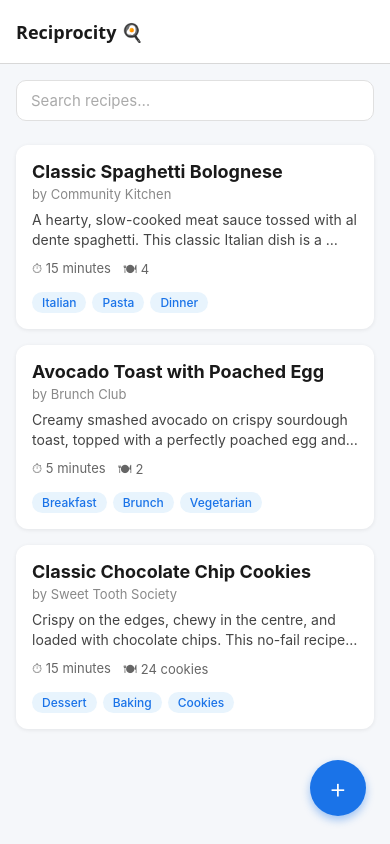
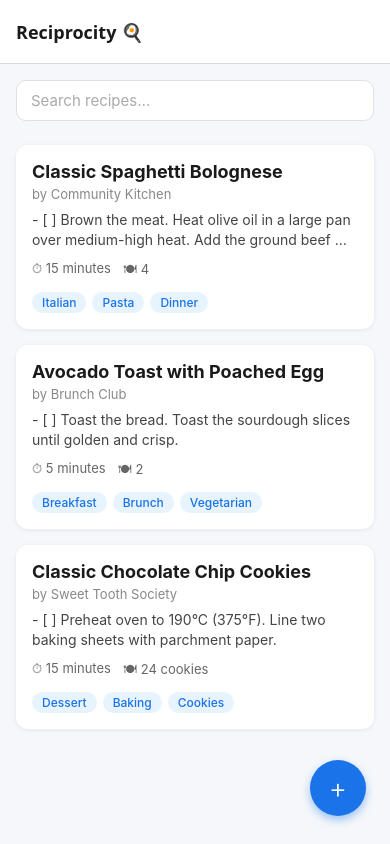
Before and after one commit to jweedenwright/reciprocity, a React Native app: screen /Feed in a window 390 px wide. Built offline with nearby package versions, Linux system fonts and the light colour scheme.

Commit message:
feat: remove Description section from all recipes

```diff
--- a/src/data/seedRecipes.js
+++ b/src/data/seedRecipes.js
@@ -10,12 +10,6 @@ export const bolognese = `# Classic Spaghetti Bolognese
 | **Cook Time** | 45 minutes |
 | **Servings** | 4 |
 | **Tags** | Italian, Pasta, Dinner |
-
----
-
-## Description
-
-A hearty, slow-cooked meat sauce tossed with al dente spaghetti. This classic Italian dish is a crowd-pleaser that fills the kitchen with incredible aromas.
 
 ---
 
@@ -99,12 +93,6 @@ export const avocadoToast = `# Avocado Toast with Poached Egg
 
 ---
 
-## Description
-
-Creamy smashed avocado on crispy sourdough toast, topped with a perfectly poached egg and a sprinkle of chilli flakes. The ultimate brunch staple.
-
----
-
 ## Ingredients
 
 | Ingredient | Metric | Imperial |
@@ -162,12 +150,6 @@ export const chocolateChipCookies = `# Classic Chocolate Chip Cookies
 | **Cook Time** | 12 minutes |
 | **Servings** | 24 cookies |
 | **Tags** | Dessert, Baking, Cookies, Sweet |
-
----
-
-## Description
-
-Crispy on the edges, chewy in the centre, and loaded with chocolate chips. This no-fail recipe produces perfect cookies every time.
 
 ---
 
```
Also changed, not shown: src/data/recipes/avocado-toast.md (+0 -6 lines), src/data/recipes/chocolate-chip-cookies.md (+0 -6 lines), src/data/recipes/classic-spaghetti-bolognese.md (+0 -6 lines).
